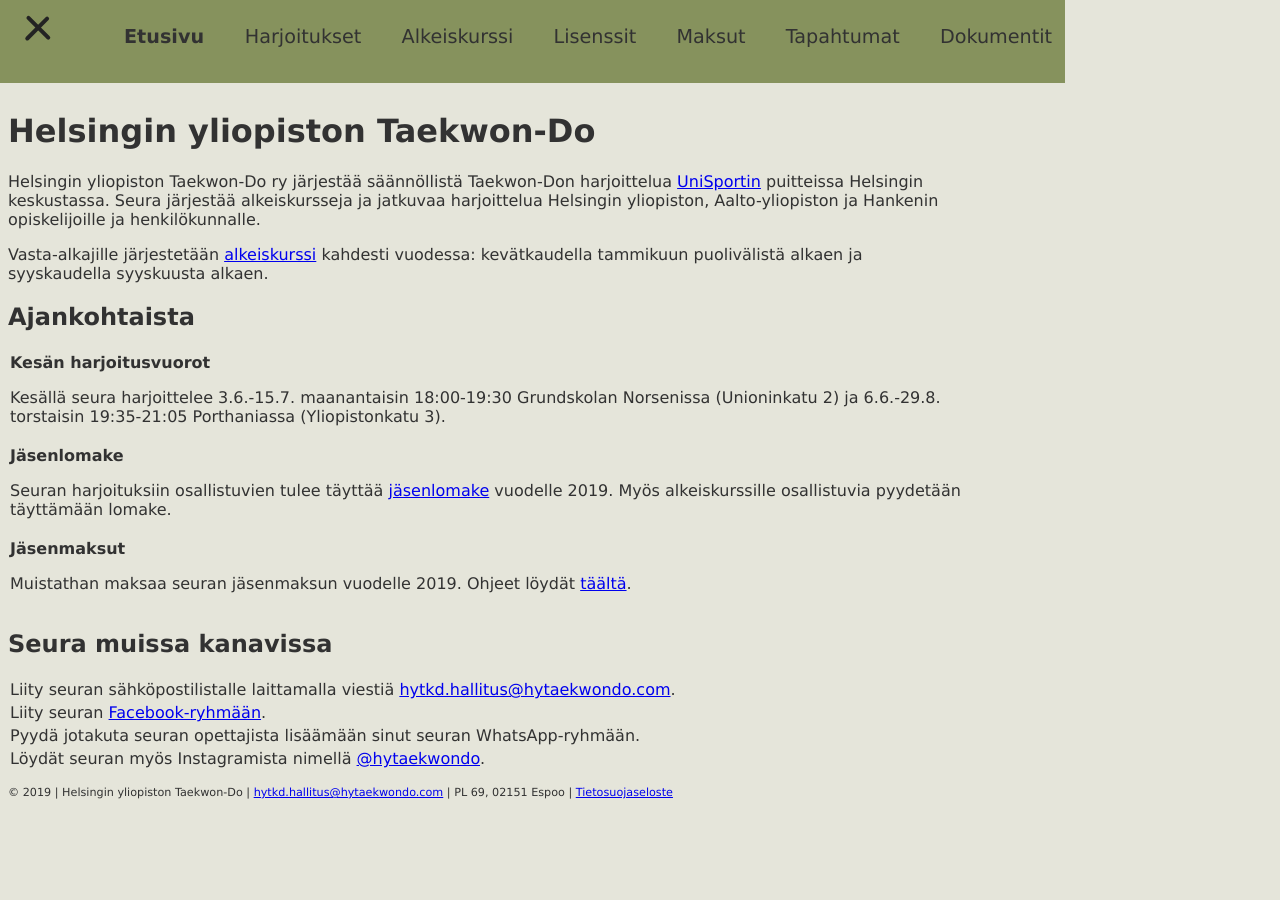
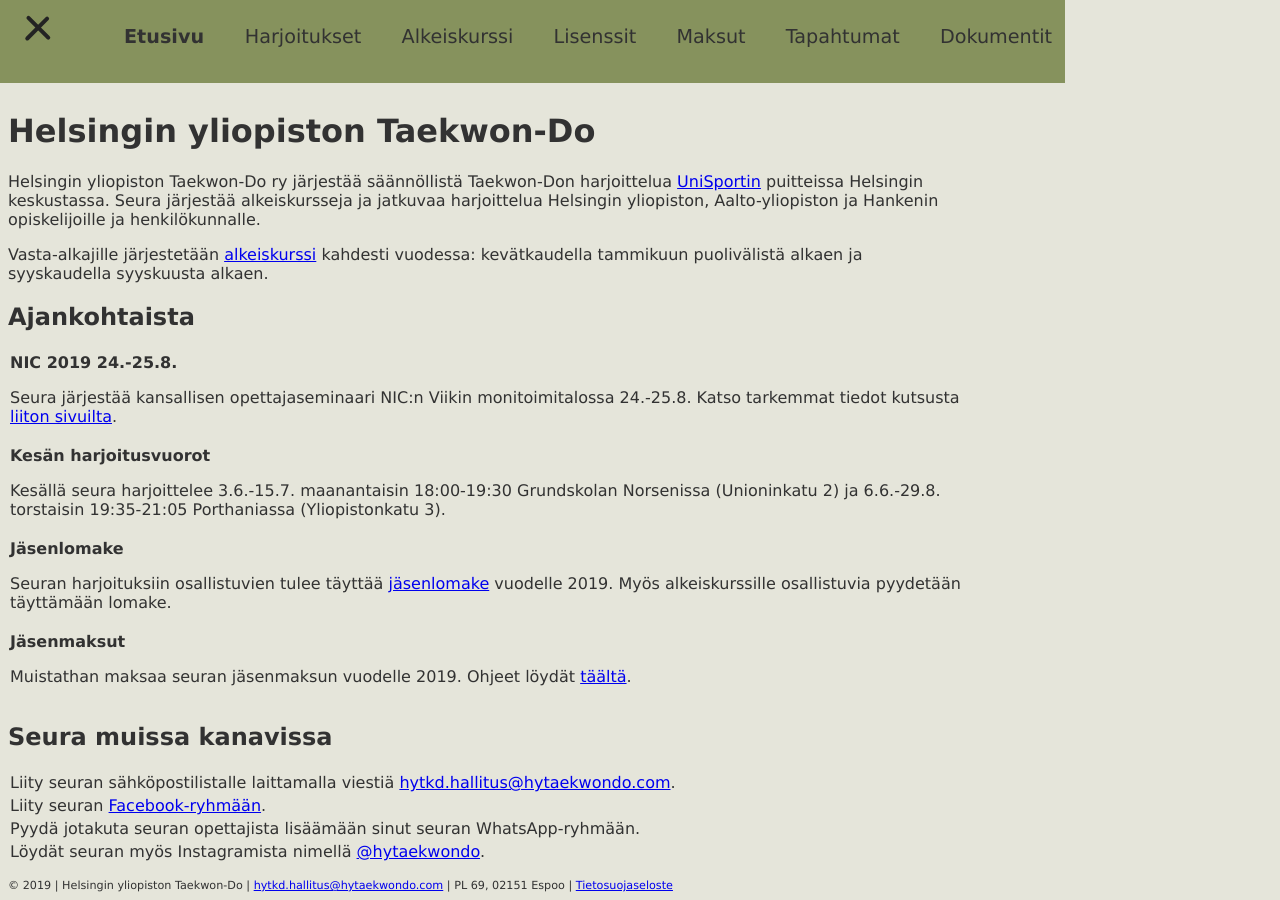
Before and after one commit to hytkd/website, a Jekyll site: the page built from index.html, in a window 1280 px wide and 900 px high, scrolled down 601 px. Built offline with Jekyll 4.4.1, drawn with Linux system fonts in a browser that asks for light colours; before the commit the page ends 1408 px from its top, so only the background shows below that.

Commit message:
NIC 2019 info

```diff
--- a/_data/acute.yml
+++ b/_data/acute.yml
@@ -1,3 +1,5 @@
+- title: NIC 2019 24.-25.8.
+  content: Seura järjestää kansallisen opettajaseminaari NIC:n Viikin monitoimitalossa 24.-25.8. Katso tarkemmat tiedot kutsusta <a href="http://www.taekwon-do.fi/kansallinen-opettajaseminaari-nic-helsingissa-24-25-8/">liiton sivuilta</a>.
 - title: Kesän harjoitusvuorot
   content: Kesällä seura harjoittelee 3.6.-15.7. maanantaisin 18:00-19:30 Grundskolan Norsenissa (Unioninkatu 2) ja 6.6.-29.8. torstaisin 19:35-21:05 Porthaniassa (Yliopistonkatu 3).
 - title: Jäsenlomake
--- a/events.html
+++ b/events.html
@@ -5,6 +5,10 @@ title: HYTKD - Tapahtumat
 <h1>Tapahtumat</h1>
 <p>
 	Ilmoittautuminen tapahtumiin sähköpostilla hallitukselle <a href="mailto:hytkd.hallitus@hytaekwondo.com">hytkd.hallitus@hytaekwondo.com</a>. Muistathan ilmoittaa mahdolliset tarvittavat lisätiedot, esim. mihin kilpailusarjoihin osallitut, osallistutko ruokailuun jne.
+</p>
+<h2>NIC 2019 24.-25.8. Viikin monitoimitalossa</h2>
+<p>
+	Seura järjestää kansallisen opettajaseminaari NIC:n Viikin monitoimitalossa 24.-25.8. Katso tarkemmat tiedot kutsusta <a href="http://www.taekwon-do.fi/kansallinen-opettajaseminaari-nic-helsingissa-24-25-8/">liiton sivuilta</a>.
 </p>
 
 <div class="calendar-container hidden-desktop">
```
